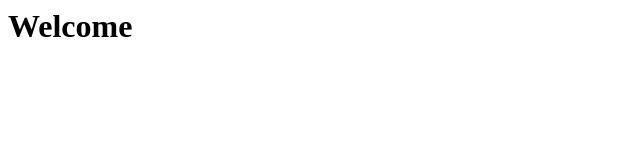
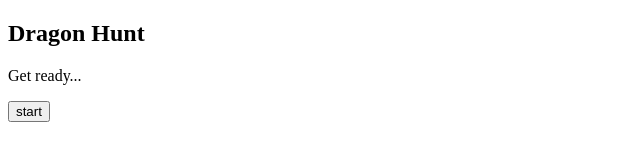
Before and after one commit to carlheymann/dragonhunt, a plain HTML site: page index.html in a window 1280 px wide. Shown: the whole page, without its empty margins (0-640 px from the left). Drawn offline with Linux system fonts and the light colour scheme.

Commit message:
basic q and a
Change-Id: I03700b62048763fce5bc799321ada97ee0e46883

```diff
--- a/index.html
+++ b/index.html
@@ -1,5 +1,66 @@
-<html>
-  <body>
-  <h1>Welcome</h1>
-  </body>
+<!DOCTYPE html>
+<html lang="en">
+
+<head>
+    <meta charset="UTF-8">
+    <title>Dragon Hunt</title>
+</head>
+
+<body>
+
+    <h2>Dragon Hunt</h2>
+
+    <p id="prompt">Get ready...</p>
+
+    <input id="answer" type="text" hidden="true"/>
+
+    <button id="button" onclick="clicked()">start</button>
+
+    <p id="message"/>
+
+    <script>
+
+const quizData = [
+  { question: "Question 1, what is <a href='https://en.wikipedia.org/wiki/Doughnut' target='_blank'>this page</a> for?",
+    correct: ["donut","donuts","doughnut","doughnuts"] },
+  { question: "Question 2", correct: ["answer2"] }
+];
+
+let currentIndex = -1;
+
+// This function runs when the button is clicked
+function clicked() {
+  let message = document.getElementById("message")
+  let p_prompt = document.getElementById("prompt")
+  let ans = document.getElementById("answer")
+  let button = document.getElementById("button")
+  if (currentIndex == -1) {
+    currentIndex++;
+    let q = quizData[currentIndex];
+    p_prompt.innerHTML = q.question;
+    //p_prompt.style.color = "blue";
+    ans.hidden = false;
+  } else if (currentIndex < quizData.length) {
+    let q = quizData[currentIndex];
+    if (q.correct.includes(ans.value.toLowerCase())) {
+      message.innerText = "Yes!";
+      currentIndex++;
+      if (currentIndex == quizData.length) {
+        p_prompt.innerHTML = "All done.";
+        ans.hidden = true;
+        button.hidden = true;
+        return;
+      }
+      q = quizData[currentIndex];
+      p_prompt.innerText = q.question;
+      ans.value = "";
+    } else {
+      message.innerText = "Nope";
+    }
+  }
+}
+
+    </script>
+
+</body>
 </html>
```
